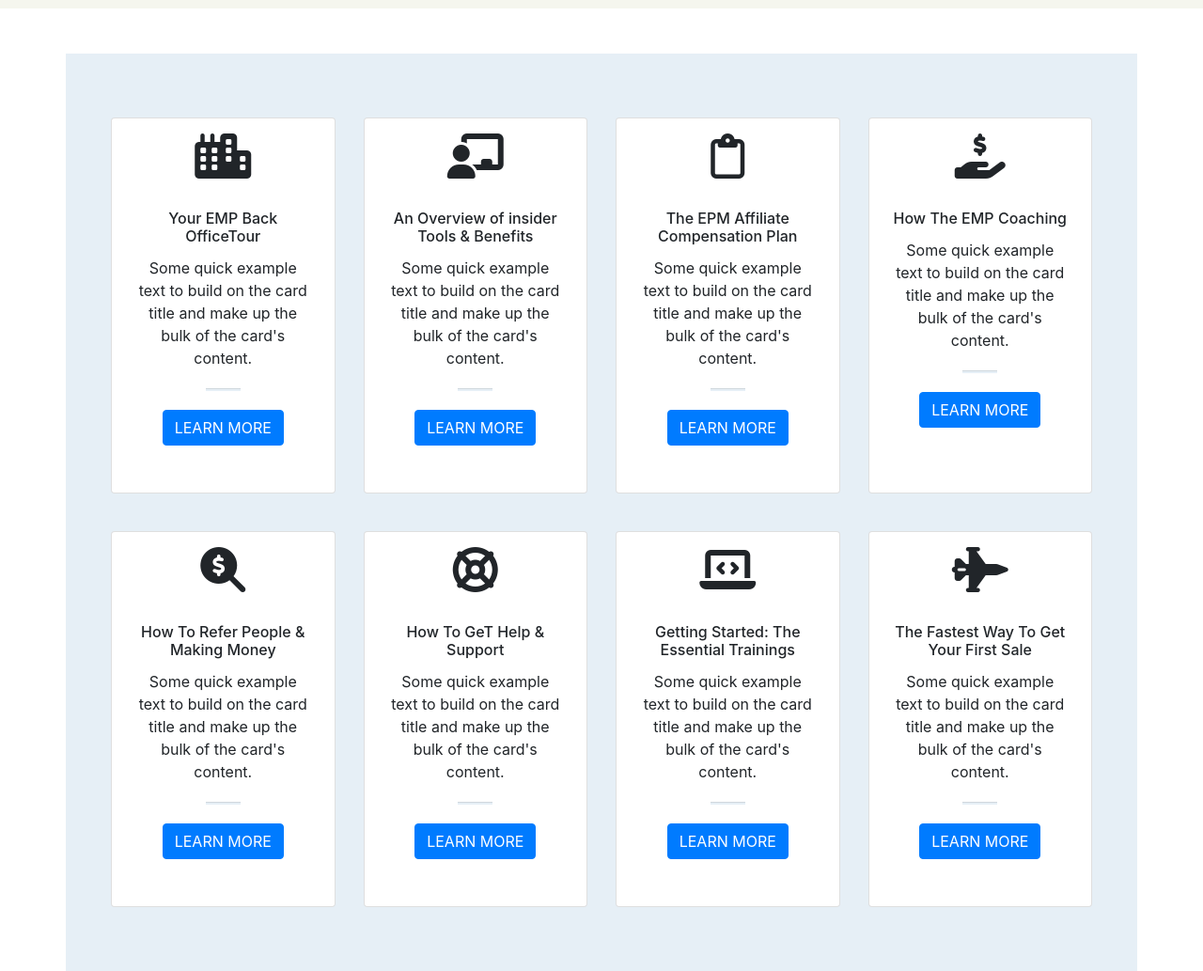
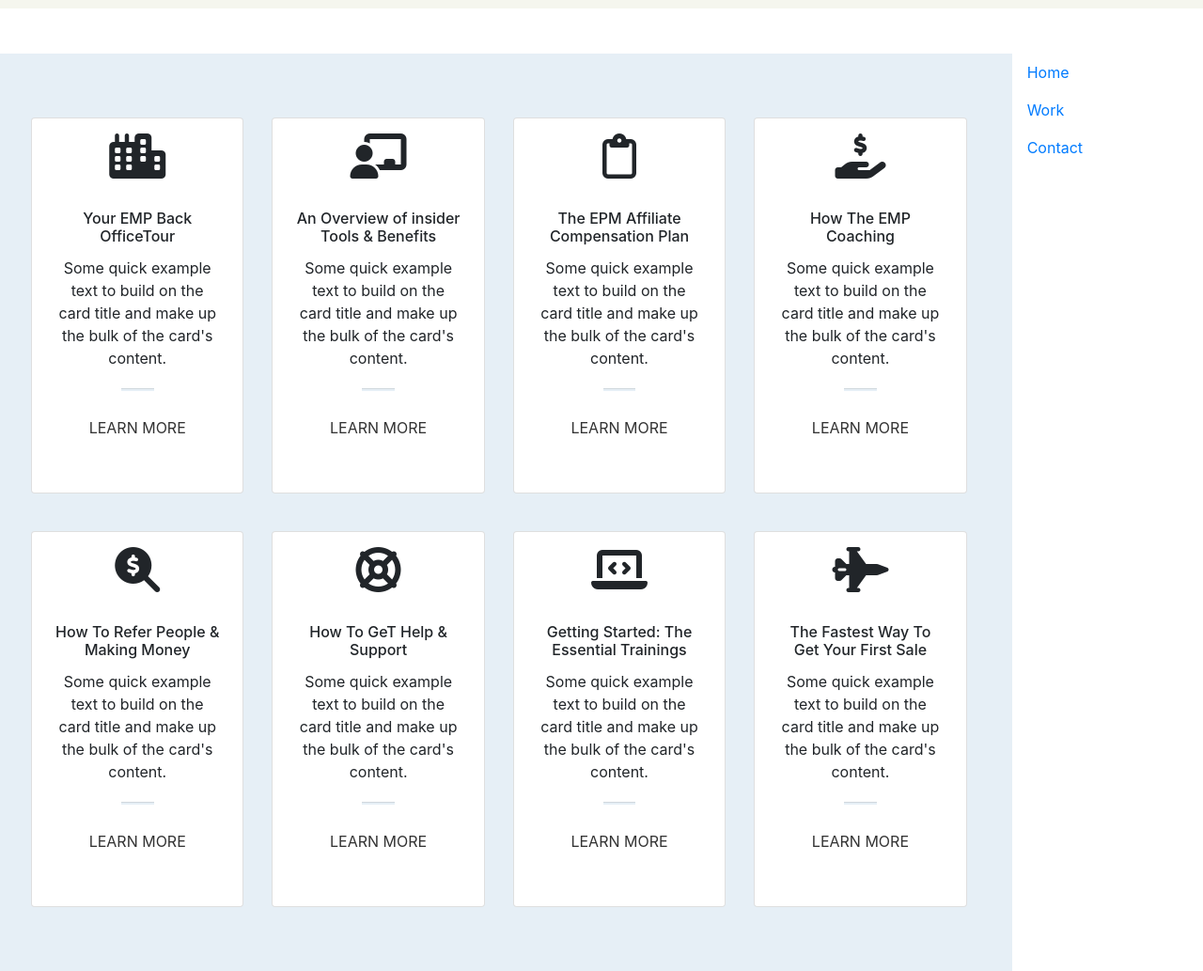
Before and after one commit to crissesoto/bootstrapTheme, a plain HTML site: page index.html in a window 1280 px wide. Shown: the part 55-1088 px from the top of the page at 94% size. Drawn offline with nearby package versions, Linux system fonts and the light colour scheme.

Commit message:
side navbar

```diff
--- a/index.html
+++ b/index.html
@@ -54,9 +54,9 @@
     <!-- End Navigaton -->
 
     <!-- Main section-->
-    <main>
+    <main class="row">
       <div
-        class="container text-center justify-content-center p-5"
+        class="col-10 container text-center justify-content-center p-5"
         style="background-color: #e6eff6;"
       >
         <div class="row">
@@ -74,7 +74,9 @@
                 <hr
                   style="background-color: #e6eff6; width: 20%; height: 2px; margin: 20px auto;"
                 />
-                <a href="#" class="btn btn-primary">LEARN MORE</a>
+                <a href="#" class="btn btn-outline-primary border-white"
+                  >LEARN MORE</a
+                >
               </div>
             </div>
           </div>
@@ -94,7 +96,9 @@
                 <hr
                   style="background-color: #e6eff6; width: 20%; height: 2px; margin: 20px auto;"
                 />
-                <a href="#" class="btn btn-primary">LEARN MORE</a>
+                <a href="#" class="btn btn-outline-primary border-white"
+                  >LEARN MORE</a
+                >
               </div>
             </div>
           </div>
@@ -112,7 +116,9 @@
                 <hr
                   style="background-color: #e6eff6; width: 20%; height: 2px; margin: 20px auto;"
                 />
-                <a href="#" class="btn btn-primary">LEARN MORE</a>
+                <a href="#" class="btn btn-outline-primary border-white"
+                  >LEARN MORE</a
+                >
               </div>
             </div>
           </div>
@@ -130,7 +136,9 @@
                 <hr
                   style="background-color:  #e6eff6; width: 20%; height: 2px; margin: 20px auto;"
                 />
-                <a href="#" class="btn btn-primary">LEARN MORE</a>
+                <a href="#" class="btn btn-outline-primary border-white"
+                  >LEARN MORE</a
+                >
               </div>
             </div>
           </div>
@@ -150,7 +158,9 @@
                 <hr
                   style="background-color:  #e6eff6; width: 20%; height: 2px; margin: 20px auto;"
                 />
-                <a href="#" class="btn btn-primary">LEARN MORE</a>
+                <a href="#" class="btn btn-outline-primary border-white"
+                  >LEARN MORE</a
+                >
               </div>
             </div>
           </div>
@@ -168,7 +178,9 @@
                 <hr
                   style="background-color: #e6eff6; width: 20%; height: 2px; margin: 20px auto;"
                 />
-                <a href="#" class="btn btn-primary">LEARN MORE</a>
+                <a href="#" class="btn btn-outline-primary border-white"
+                  >LEARN MORE</a
+                >
               </div>
             </div>
           </div>
@@ -188,7 +200,9 @@
                 <hr
                   style="background-color:  #e6eff6; width: 20%; height: 2px; margin: 20px auto;"
                 />
-                <a href="#" class="btn btn-primary">LEARN MORE</a>
+                <a href="#" class="btn btn-outline-primary border-white"
+                  >LEARN MORE</a
+                >
               </div>
             </div>
           </div>
@@ -208,11 +222,20 @@
                 <hr
                   style="background-color:  #e6eff6; width: 20%; height: 2px; margin: 20px auto;"
                 />
-                <a href="#" class="btn btn-primary">LEARN MORE</a>
+                <a href="#" class="btn btn-outline-primary border-white"
+                  >LEARN MORE</a
+                >
               </div>
             </div>
           </div>
         </div>
+      </div>
+      <div class="nav flex-column col-2">
+        <nav class="align-items-center">
+          <a class="nav-link active" href="#">Home</a>
+          <a class="nav-link" href="#">Work</a>
+          <a class="nav-link" href="#">Contact</a>
+        </nav>
       </div>
     </main>
 
--- a/style.css
+++ b/style.css
@@ -3,3 +3,7 @@
   margin: 20px auto;
   height: 400px;
 }
+
+.card-body a {
+  color: #333;
+}
```
